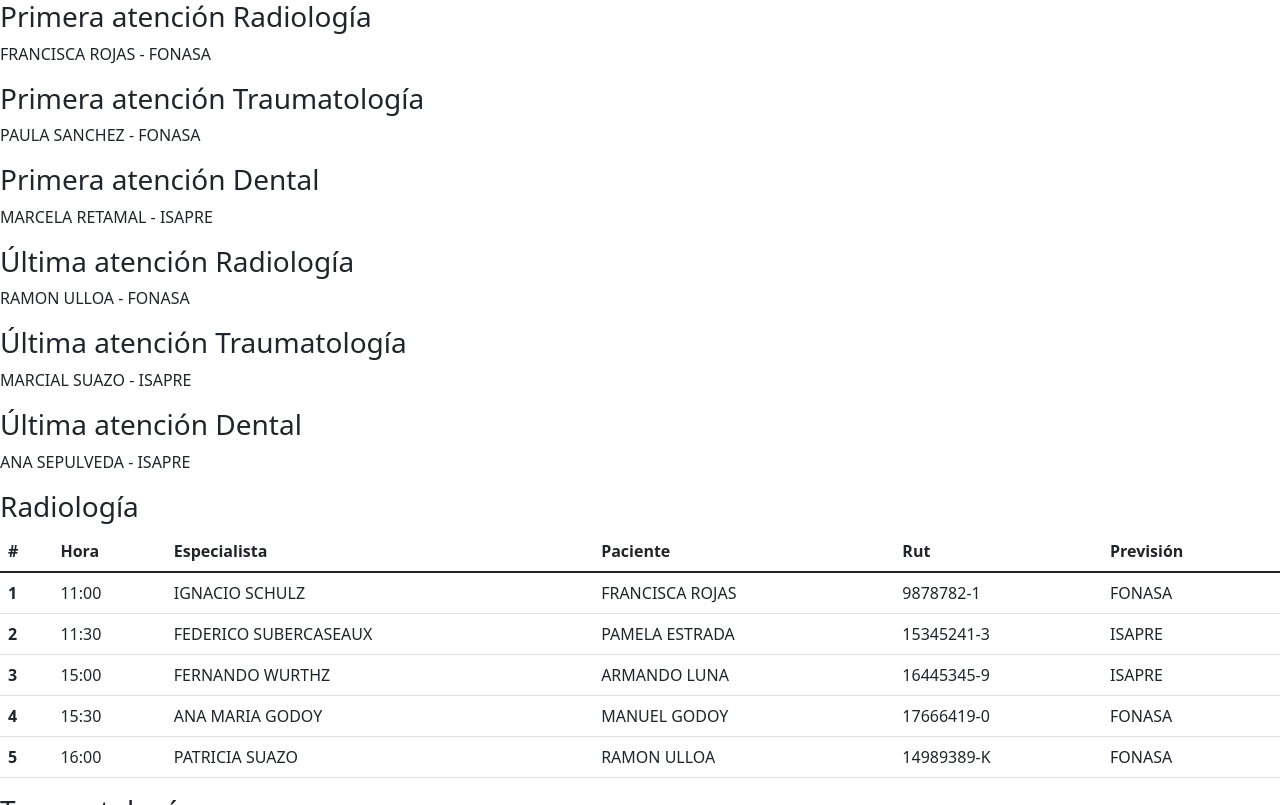
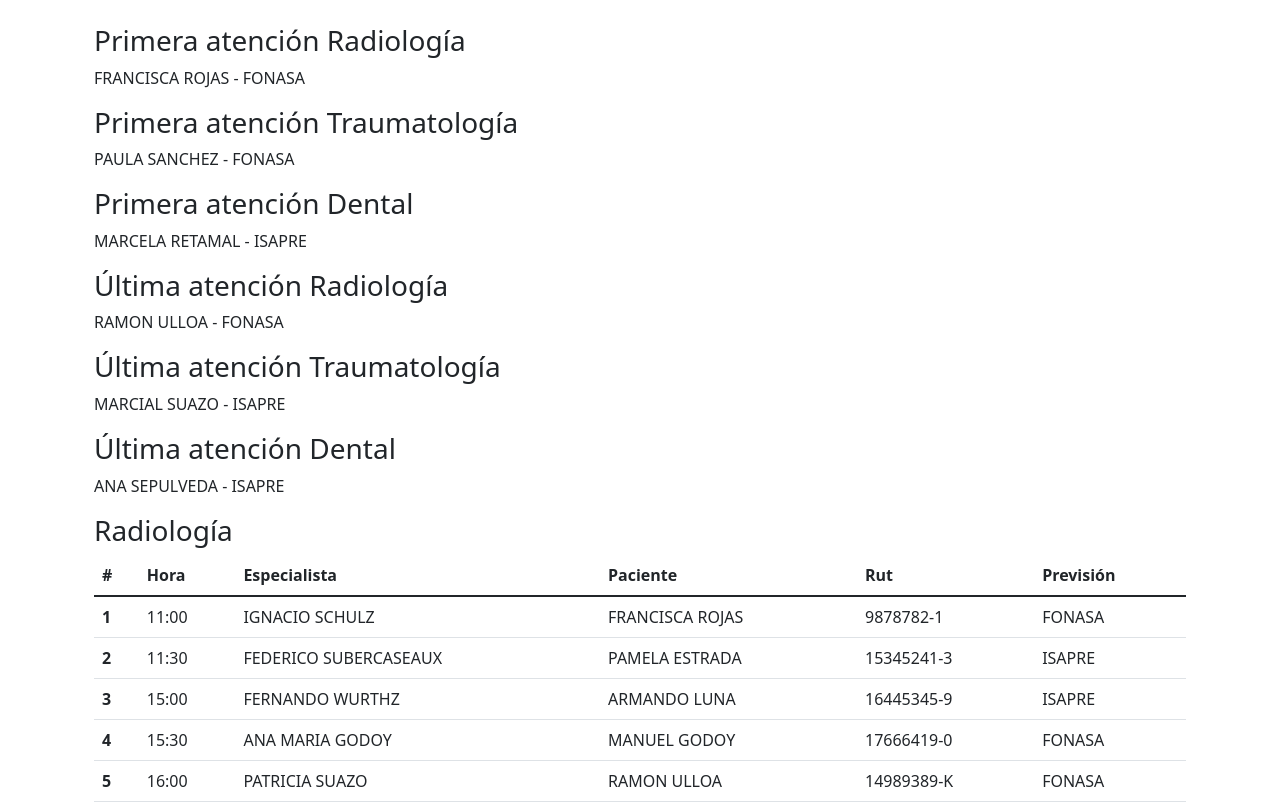
Before and after one commit to JeykerSalinas/desaf-o-Javascript-en-Pr-ctica, a plain HTML site: page index.html in a window 1280 px wide. Shown: the top 805 px of the page. Drawn offline with nearby package versions, Linux system fonts and the light colour scheme.

Commit message:
Improving style

```diff
--- a/index.html
+++ b/index.html
@@ -8,6 +8,7 @@
     <link href="https://cdn.jsdelivr.net/npm/bootstrap@5.1.3/dist/css/bootstrap.min.css" rel="stylesheet" integrity="sha384-1BmE4kWBq78iYhFldvKuhfTAU6auU8tT94WrHftjDbrCEXSU1oBoqyl2QvZ6jIW3" crossorigin="anonymous">
 </head>
 <body>
+<div class="container p-4">
 
     <h3>Primera atención Radiología</h3>
     <p id="primeraAtencionRadiologia"></p>
@@ -76,5 +77,6 @@
 
     <script src="./script.js"></script>
     <script src="https://cdn.jsdelivr.net/npm/bootstrap@5.1.3/dist/js/bootstrap.bundle.min.js" integrity="sha384-ka7Sk0Gln4gmtz2MlQnikT1wXgYsOg+OMhuP+IlRH9sENBO0LRn5q+8nbTov4+1p" crossorigin="anonymous"></script>
+</div>
 </body>
 </html>
```
Lines whose indentation alone changed are shown as unchanged.
